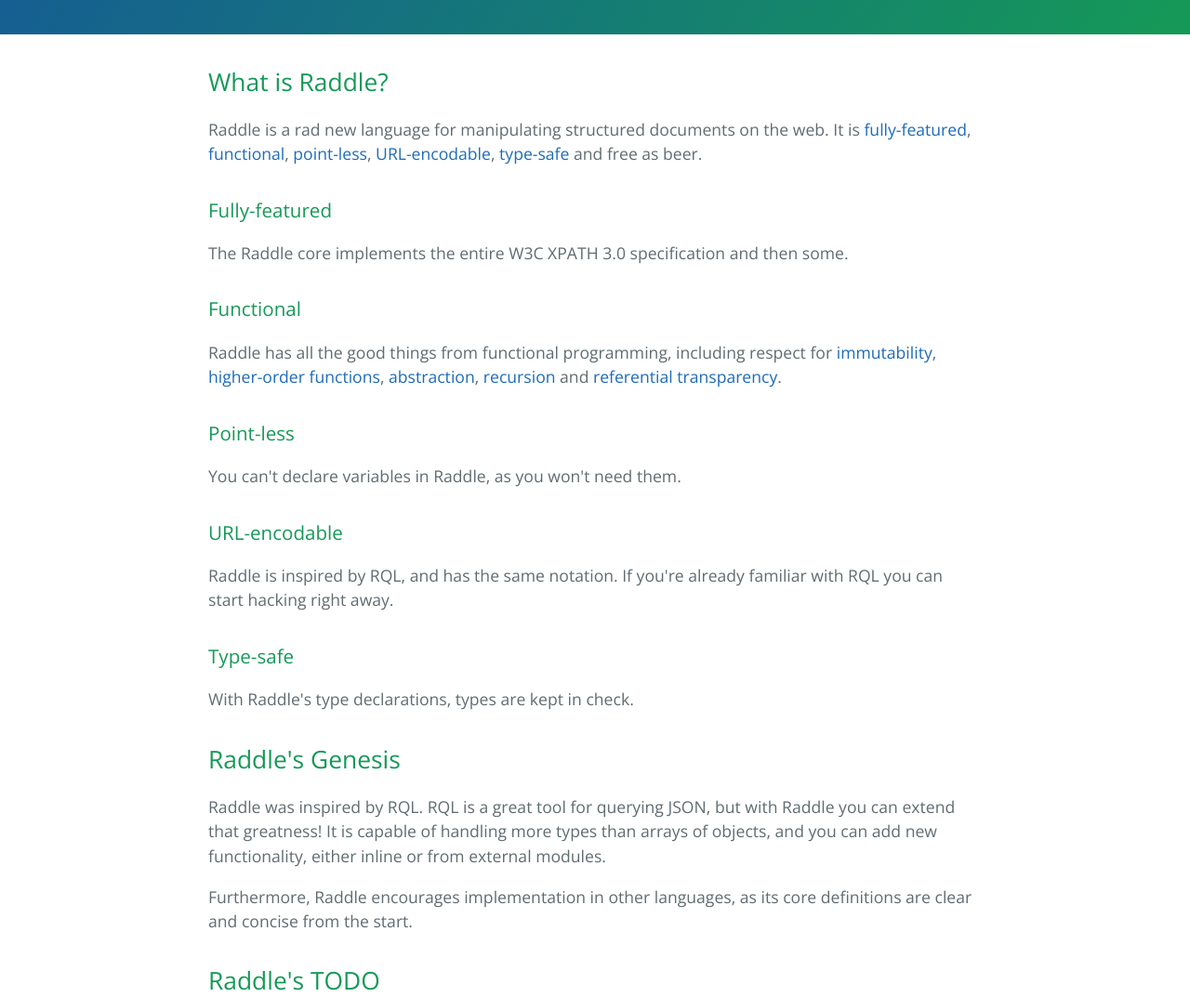
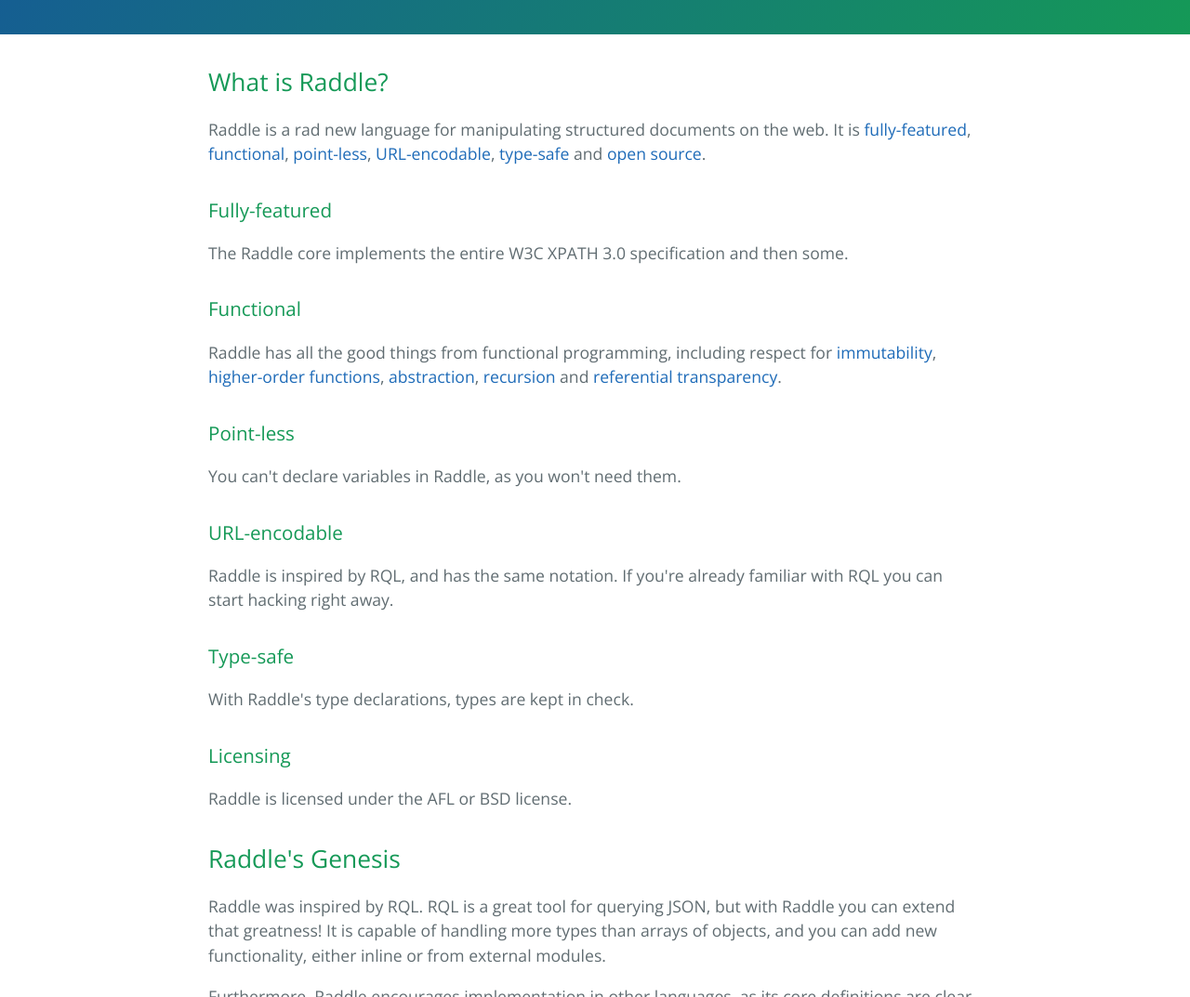
Before and after one commit to raddled/raddle, a plain HTML site: page index.html in a window 1280 px wide. Shown: the part 280-1353 px from the top of the page at 93% size. Drawn offline with nearby package versions, Linux system fonts and the light colour scheme.

Commit message:
Replace master branch with page content via GitHub

```diff
--- a/index.html
+++ b/index.html
@@ -19,7 +19,7 @@
       <h2>
 <a id="what-is-raddle" class="anchor" href="#what-is-raddle" aria-hidden="true"><span class="octicon octicon-link"></span></a>What is Raddle?</h2>
 
-<p>Raddle is a rad new language for manipulating structured documents on the web. It is <a href="#user-content-fully-featured">fully-featured</a>, <a href="#user-content-functional">functional</a>, <a href="#user-content-point-less">point-less</a>, <a href="#user-content-URL-encodable">URL-encodable</a>, <a href="#user-content-type-safe">type-safe</a> and free as beer.</p>
+<p>Raddle is a rad new language for manipulating structured documents on the web. It is <a href="#user-content-fully-featured">fully-featured</a>, <a href="#user-content-functional">functional</a>, <a href="#user-content-point-less">point-less</a>, <a href="#user-content-URL-encodable">URL-encodable</a>, <a href="#user-content-type-safe">type-safe</a> and <a href="#user-content-licensing">open source</a>.</p>
 
 <h3>
 <a id="fully-featured" class="anchor" href="#fully-featured" aria-hidden="true"><span class="octicon octicon-link"></span></a>Fully-featured</h3>
@@ -45,6 +45,11 @@
 <a id="type-safe" class="anchor" href="#type-safe" aria-hidden="true"><span class="octicon octicon-link"></span></a>Type-safe</h3>
 
 <p>With Raddle's type declarations, types are kept in check.</p>
+
+<h3>
+<a id="licensing" class="anchor" href="#licensing" aria-hidden="true"><span class="octicon octicon-link"></span></a>Licensing</h3>
+
+<p>Raddle is licensed under the AFL or BSD license.</p>
 
 <h2>
 <a id="raddles-genesis" class="anchor" href="#raddles-genesis" aria-hidden="true"><span class="octicon octicon-link"></span></a>Raddle's Genesis</h2>
```
Also changed, not shown: params.json (+1 -1 lines).
